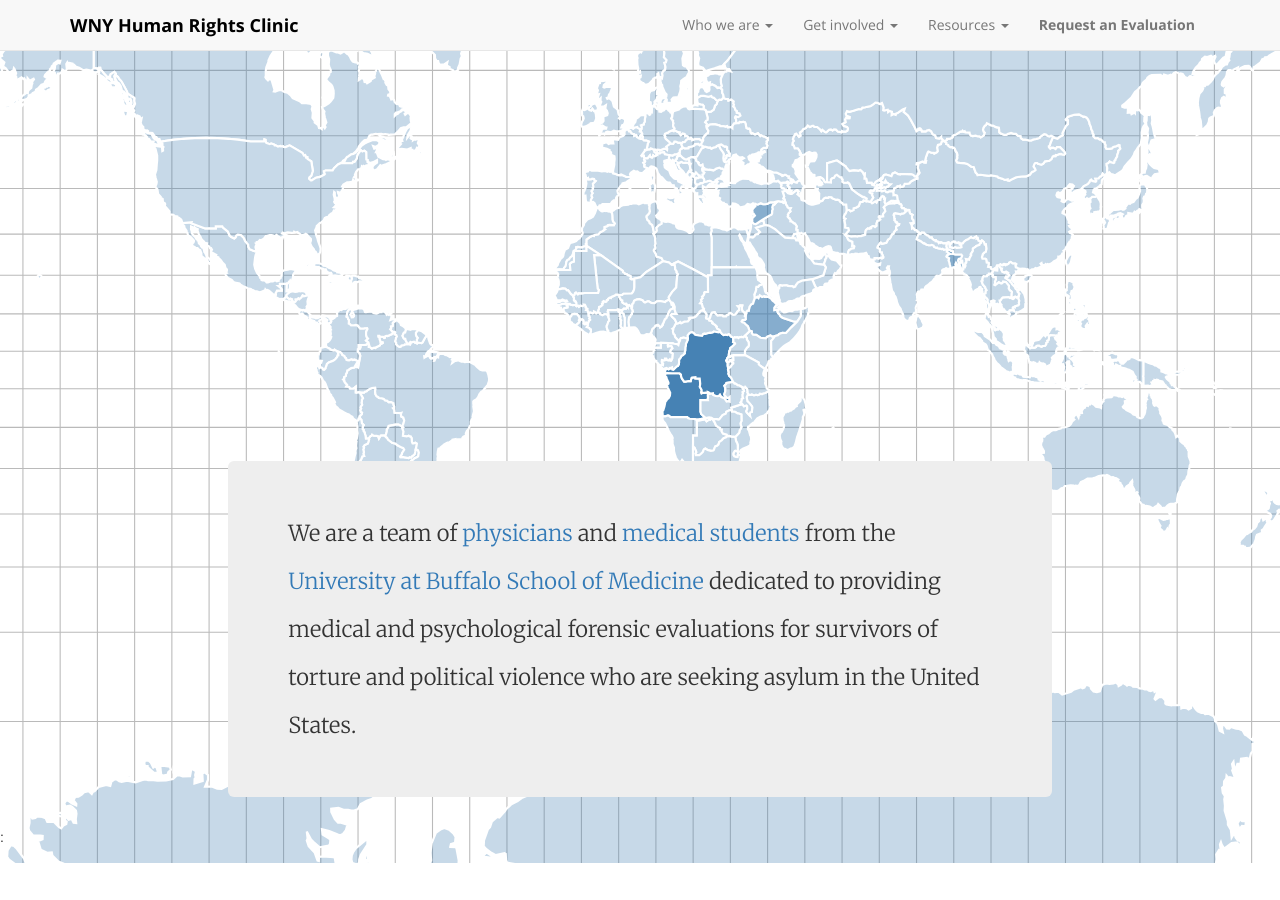
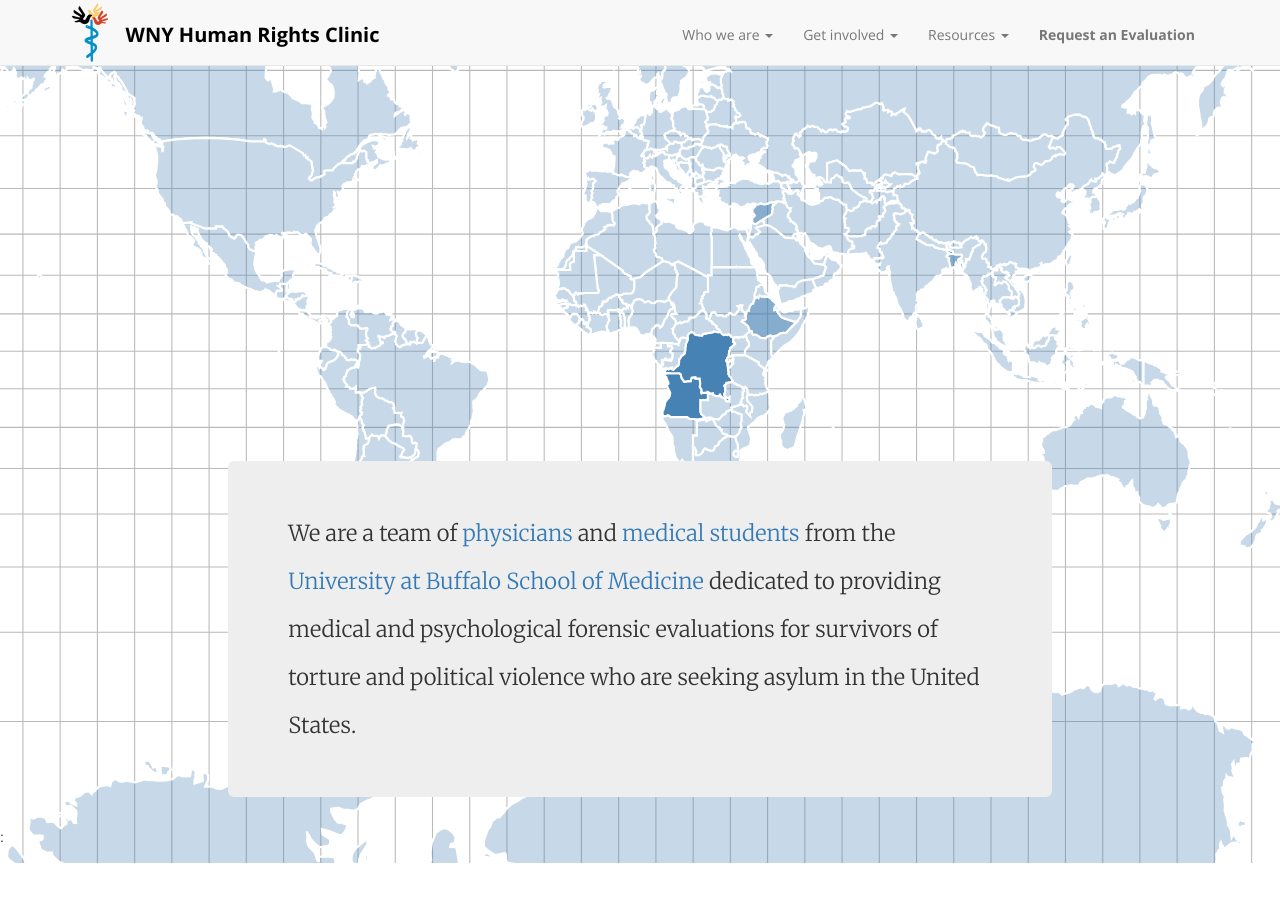
Before and after one commit to bquarant/wnyhrc, a Jekyll site: the page built from index.html, in a window 1280 px wide. Built offline with Jekyll 4.4.1, drawn with Linux system fonts in a browser that asks for light colours; comment, search, counter and statistics services are not loaded.

Commit message:
add logo to front page

```diff
--- a/_includes/head.html
+++ b/_includes/head.html
@@ -12,8 +12,8 @@
   <link href='http://fonts.googleapis.com/css?family=Merriweather:300,400,700' rel='stylesheet' type='text/css'>
 
   <link rel="stylesheet" href="{{ site.baseurl }}/css/bootstrap.min.css">
+  <link rel="stylesheet" href="{{ site.baseurl }}/css/wnyhrc-map.css">
   <link rel="stylesheet" href="{{ site.baseurl }}/css/override.css">
-  <link rel="stylesheet" href="{{ site.baseurl }}/css/wnyhrc-map.css">
 
   <script src="{{ site.baseurl }}/js/jquery.min.js"></script>
   <script src="{{ site.baseurl }}/js/bootstrap.min.js"></script>
@@ -21,7 +21,6 @@
   <script src="{{ site.baseurl }}/js/d3.geo.projection.v0.min.js"></script>
   <script src="{{ site.baseurl }}/js/queue.v1.min.js"></script>
   <script src="{{ site.baseurl }}/js/topojson.v1.min.js"></script>
-
 
   <link rel="apple-touch-icon" sizes="57x57" href="{{ site.baseurl }}/img/favicon/apple-icon-57x57.png">
   <link rel="apple-touch-icon" sizes="60x60" href="{{ site.baseurl }}/img/favicon/apple-icon-60x60.png">
--- a/_includes/header.html
+++ b/_includes/header.html
@@ -10,7 +10,8 @@
             <span class="icon-bar"></span>
             <span class="icon-bar"></span>
           </button>
-            <a class="navbar-brand" href="/{{ site.baseurl }}">WNY Human Rights Clinic</a>
+             <a class="pull-left" href="#"><img style="max-width:40px;" src="{{site.baseurl}}/img/logo/wnyhrc-logo-transparent.png"></a>
+             <a class="navbar-brand" href="/{{ site.baseurl }}">&nbsp;&nbsp; WNY Human Rights Clinic</a>
         </div>
         <div id="navbar" class="collapse navbar-collapse">
           <ul class="nav navbar-nav pull-right">
@@ -50,7 +51,7 @@
                   <li><a href="http://www.ohchr.org/en/hrbodies/hrc/pages/hrcindex.aspx">United Nations Human Rights Council (OHCHR)</a></li>
               </ul>
             </li>
-            <li><a href="{{ site.baseurl }}/evaluation"><strong>Request an Evaluation</strong></a></li>
+            <li><a style="margin-top:10px" href="{{ site.baseurl }}/evaluation"><strong>Request an Evaluation</strong></a></li>
           </ul>
         </div><!--/.nav-collapse -->
       </div>
--- a/css/override.css
+++ b/css/override.css
@@ -1,14 +1,19 @@
 .navbar-brand {
           font-family: 'Open Sans', sans-serif;
           color: black !important;
-          font-size: 18px;
+          font-size: 20px;
           font-weight: 700;
+          margin-top: 10px;
 }
 
 .navbar {
         font-family: 'Open Sans', sans-serif;
         font-size: 14px;
         font-weight: 400;
+}
+
+.dropdown {
+      margin-top: 10px;
 }
 
 .content{
```
Also changed, not shown: img/logo/wnyhrc-logo-transparent.png (added), 2 other files.
